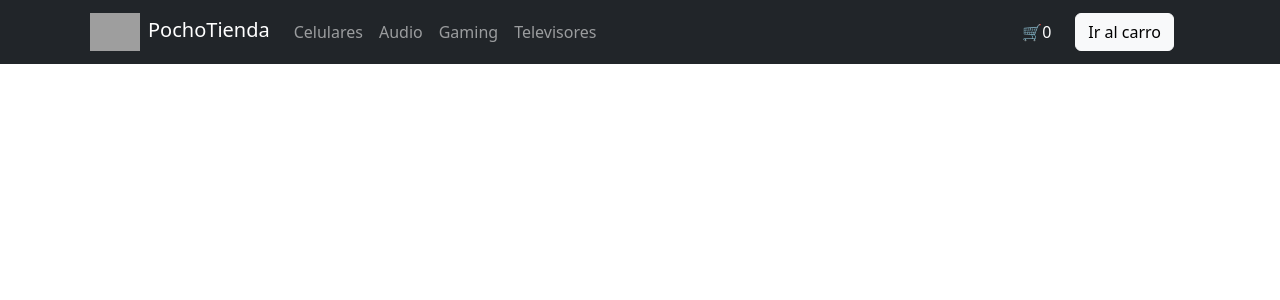
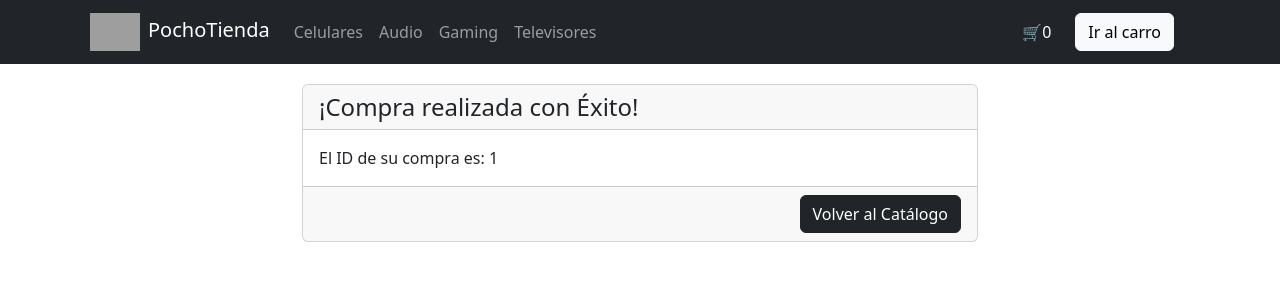
Before and after one commit to CrisRamonda/PochoTienda-React_Ecommerce, a React (Vite) app: page /order/1 in a window 1280 px wide. Shown: the top 300 px of the page. Built offline with nearby package versions, Linux system fonts and the light colour scheme; grey boxes are pictures that could not be loaded.

Commit message:
Readme, chekout condicional, comp order, funcion eraseCart

```diff
--- a/src/App.jsx
+++ b/src/App.jsx
@@ -5,6 +5,7 @@ import ItemListContainer from './components/ItemListContainer'
 import ItemDetailContainer from './components/ItemDetailContainer'
 import CartContainer from './components/CartContainer'
 import CheckOut from './components/CheckOut'
+import Order from './components/Order'
 
 function App() {
   return (
@@ -17,6 +18,7 @@ function App() {
           <Route path='/products/:id' element={<ItemDetailContainer />} />
           <Route path='/cart/' element={<CartContainer />} />
           <Route path='/checkout/' element={<CheckOut />} />
+          <Route path='/order/:orderId' element={<Order />} />
         </Routes>
       </BrowserRouter>
     </>
--- a/src/components/CheckOut.jsx
+++ b/src/components/CheckOut.jsx
@@ -1,14 +1,22 @@
-import { useContext } from "react"
+import { useContext,useState } from "react"
 import { Button, Container, Form } from "react-bootstrap"
+import { useNavigate } from "react-router"
+import { serverTimestamp, doc } from "firebase/firestore"
 import { createOrder } from "../firebase/db"
 import { CartContext } from "../context/CartContext"
-import { serverTimestamp } from "firebase/firestore"
+
 
 function CheckOut() {
-    const { cartItems, getTotal } = useContext(CartContext)
-    const handleSubmit = (e) => {
+    const { cartItems, getTotal, eraseCart } = useContext(CartContext)
+    const [orderId, setOrderId] = useState(null)
+    const navigate = useNavigate()
+
+    const handleSubmit = async (e) => {
         e.preventDefault()
 
+        if (getTotal == 0) {
+            navigate('/cart/')
+        } else {
             const formCheckOut = e.target
             const { name, email, phone } = formCheckOut
             const order = {
@@ -17,7 +25,12 @@ function CheckOut() {
                 date: serverTimestamp(),
                 total: getTotal
             }
-        createOrder(order)
+            const orderRefId = await createOrder(order)
+            setOrderId(orderRefId)
+            navigate(`/order/${orderRefId}`)
+            eraseCart()
+
+        }
     }
 
     return (
--- /dev/null
+++ b/src/components/Order.jsx
@@ -0,0 +1,29 @@
+import { useContext } from "react"
+import { Card, Container, Button} from "react-bootstrap"
+import { useParams, Link } from "react-router"
+import { CartContext } from "../context/CartContext"
+
+
+function Order() {
+    const { orderId } = useParams()
+
+    return (
+        <Container style={{ maxWidth: 700, marginTop: 20}}>
+            <Card>
+                <Card.Header className="h4">
+                    ¡Compra realizada con Éxito!
+                </Card.Header>
+                <Card.Body>
+                    <Card.Text>
+                        El ID de su compra es: {orderId}
+                    </Card.Text>
+                </Card.Body>
+                <Card.Footer className="text-end h5 m-0">
+                    <Button  variant="dark" as={Link} to='/'>Volver al Catálogo</Button>
+                </Card.Footer>
+            </Card>
+        </Container>
+    )
+}
+
+export default Order
--- a/src/context/CartProvider.jsx
+++ b/src/context/CartProvider.jsx
@@ -6,12 +6,14 @@ export function CartProvider({ children }) {
 
     const addToCart = itemCart => setCartItems([...cartItems, itemCart])
 
+    const eraseCart = () => setCartItems([])
+
     const getQuantity = cartItems.reduce((total, item) => total + item.quantity, 0)
 
     const getTotal = cartItems.reduce((total, item) => total + (item.price * item.quantity), 0)
 
     return (
-        <CartContext.Provider value={{ cartItems, addToCart, getQuantity, getTotal }}>
+        <CartContext.Provider value={{ cartItems, addToCart, getQuantity, getTotal, eraseCart }}>
             {children}
         </CartContext.Provider>
     )
--- a/src/firebase/db.js
+++ b/src/firebase/db.js
@@ -40,6 +40,7 @@ export const createOrder = async (order) => {
     try {
         const docRef = await addDoc(collection(db, "orders"), order)
         console.log("Document written with ID: ", docRef.id)
+        return docRef.id
     } catch (e) {
         console.error("Error adding document: ", e)
     }
```
Also changed, not shown: 1 other file (tests, documents, lock files or other folders). Lines whose indentation alone changed are shown as unchanged.
